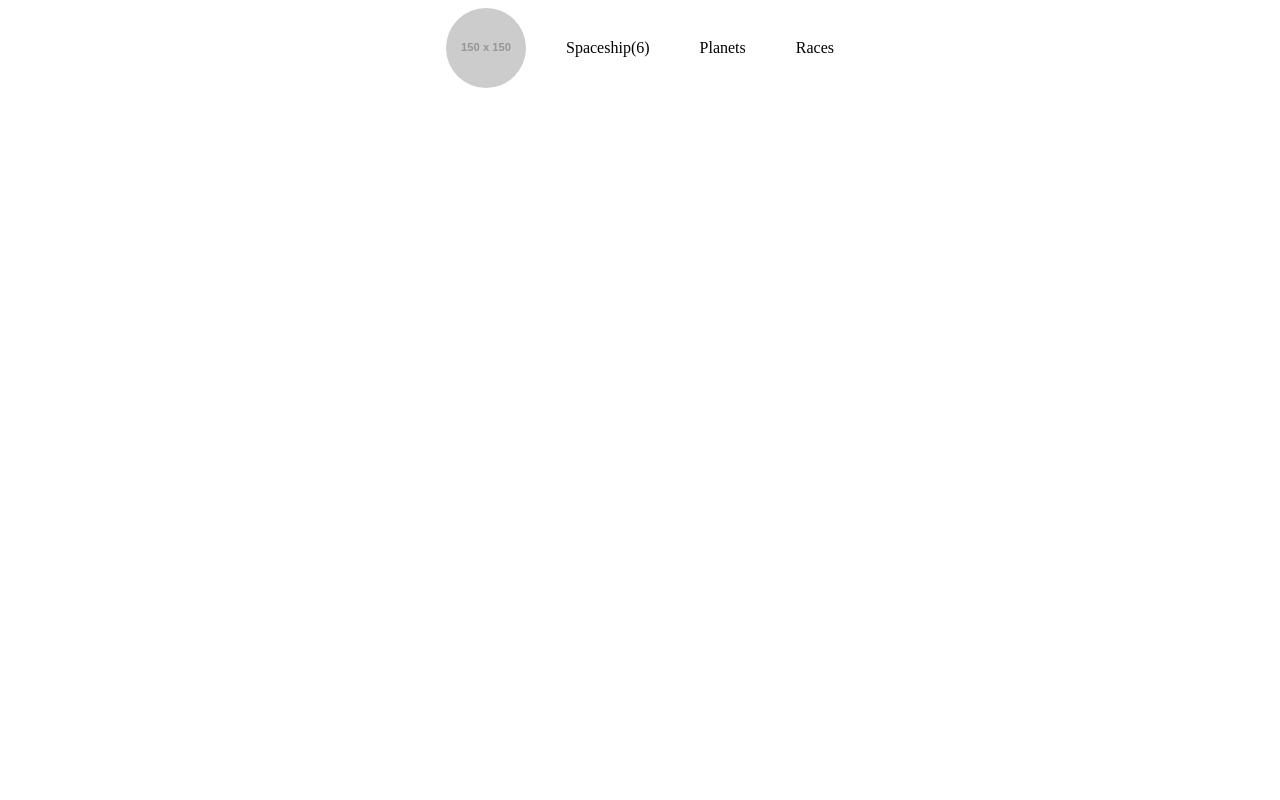
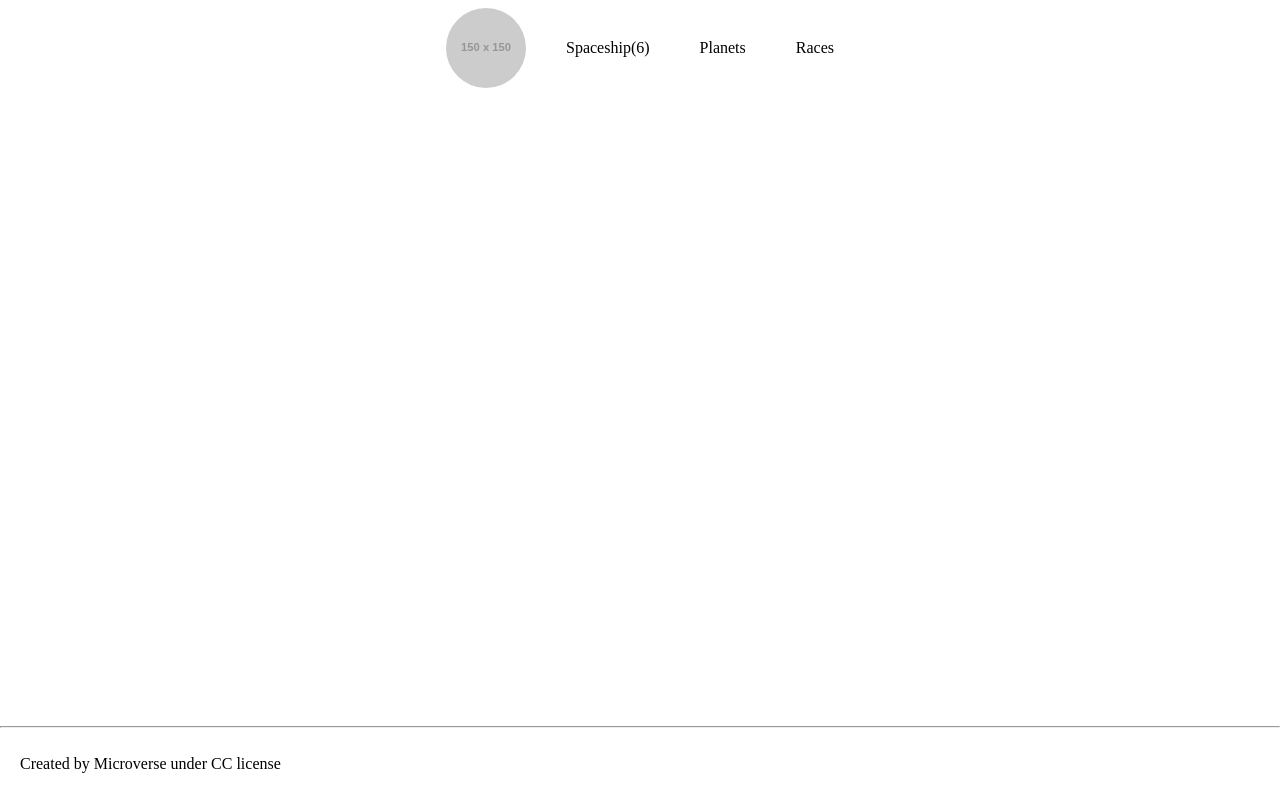
Before and after one commit to Sahar-AbdelSamad/delicious-recipes, a website built with webpack: page src/index.html in a window 1280 px wide. Built offline with nearby package versions, Linux system fonts and the light colour scheme; placeholder pictures from the web are drawn by us.

Commit message:
Add footer

```diff
--- a/src/index.html
+++ b/src/index.html
@@ -17,5 +17,9 @@
         </ul>
       </nav>
     </header>
+    <footer class="footer">
+      <hr>
+      <p>Created by Microverse under CC license</p>
+    </footer>
   </body>
 </html>
--- a/src/style.css
+++ b/src/style.css
@@ -26,3 +26,17 @@ nav li a:hover {
   font-weight: bold;
   text-decoration: underline;
 }
+
+.footer {
+  position: fixed;
+  bottom: 0;
+  right: 0;
+  left: 0;
+}
+
+.footer p {
+  padding-left: 20px;
+  height: 40px;
+  display: flex;
+  align-items: center;
+}
```
